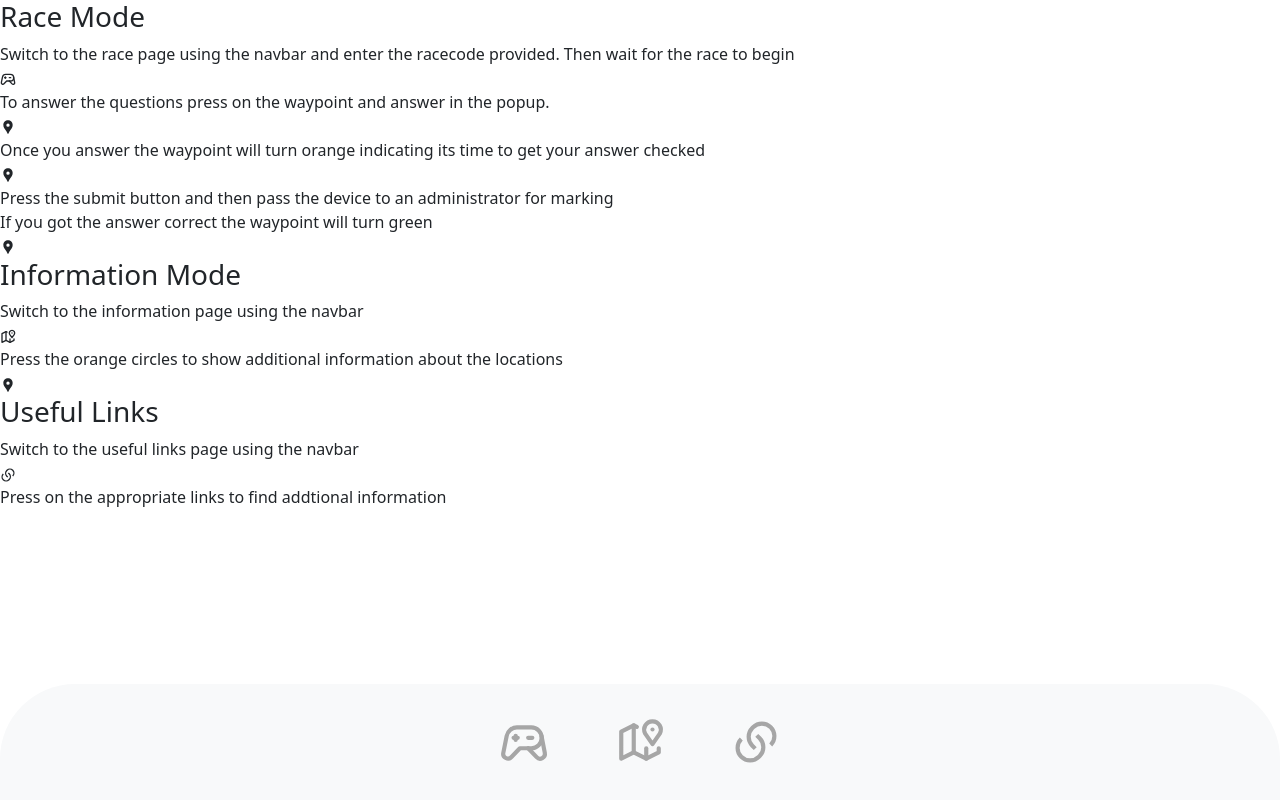
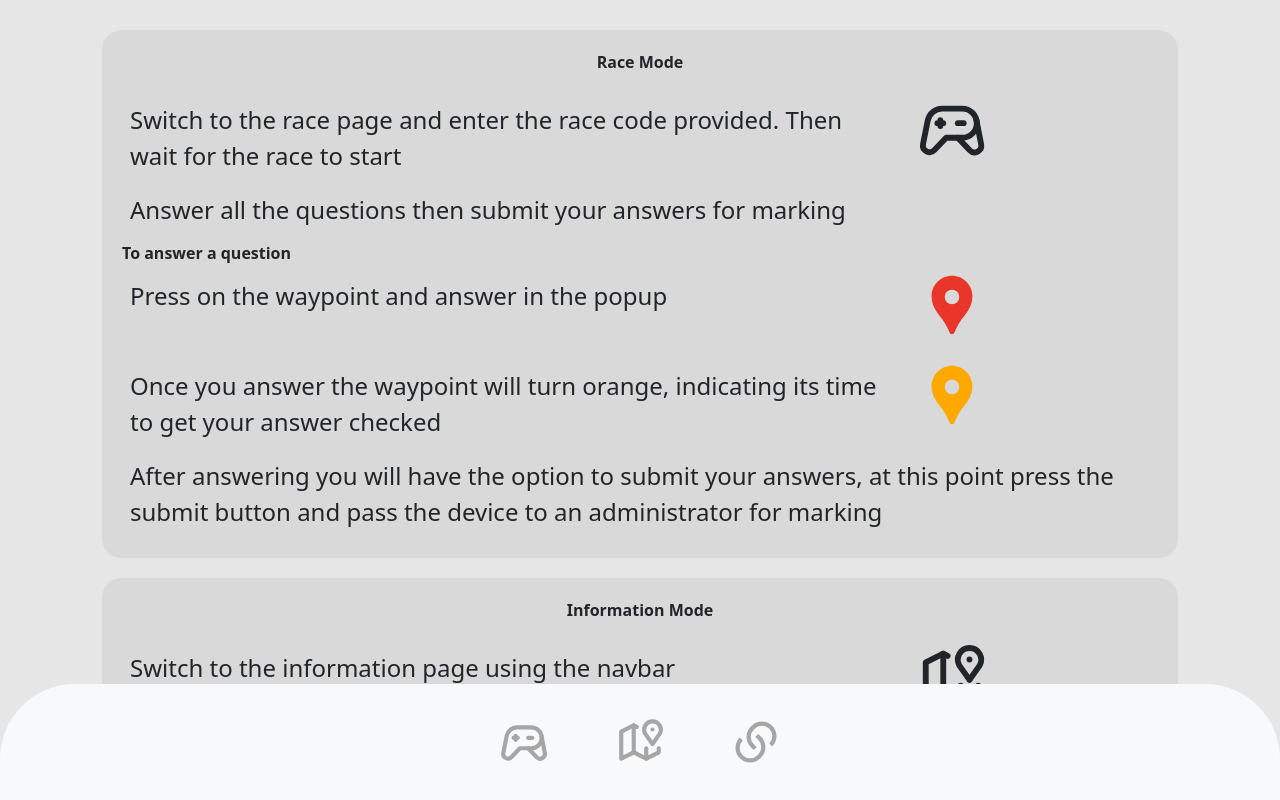
Before and after one commit to Tamura77/Aspire-app, a React (Vite) app in the folder frontend/: page /Help in a window 1280 px wide. Built offline with nearby package versions, Linux system fonts and the light colour scheme.

Commit message:
Added styling to the help page and reworked the layout using bootstrap

```diff
--- a/frontend/src/pages/Help.jsx
+++ b/frontend/src/pages/Help.jsx
@@ -9,78 +9,134 @@ import { MdLocationPin } from "react-icons/md";
 // Components
 import AspireNavbar from "../components/navbar";
 
+// CSS
+import "./styling/Help.css"
+
+// Bootstrap
+import Container from "react-bootstrap/Container";
+import Row from "react-bootstrap/Row";
+import Col from "react-bootstrap/Col";
+
 // Help page for information on how to use the website
 function Help() {
     return (
         <>
-        <div className="helpDiv">
-            <h3 className="helpTitle">
-                Race Mode
-            </h3>
-            <div>
+        <div className="helpWrappingDiv">
+        <Container>
+            <div className="helpDiv" align="left">
+                <Row>
+                    <Col>
+                        <div className="helpTitle" align="center">Race Mode</div>
+                    </Col>
+                </Row>
+                <Row>
+                    <Col md="9">
                         <div className="helpText">
-                    Switch to the race page using the navbar and enter the racecode provided. Then wait for the race to begin
+                            Switch to the race page and enter the race code provided. Then wait for the race to start
                         </div>
-                <div className="helpIcon">
-                    <TbDeviceGamepad2 />
+                    </Col>
+                    <Col md="3">
+                        <TbDeviceGamepad2 className="helpIcon" />
+                    </Col>
+                </Row>
+                <Row>
+                    <Col>
+                        <div className="helpText">
+                            Answer all the questions then submit your answers for marking
                         </div>
+                    </Col>
+                </Row>
+                <Row>
+                    <Col>
+                        <div className="helpSubHeader">
+                            To answer a question
+                        </div>
+                    </Col>
+                </Row>
+                <Row>
+                    <Col md="9">
                         <div className="helpText">
-                    To answer the questions press on the waypoint and answer in the popup.
+                            Press on the waypoint and answer in the popup<br/>
                         </div>
-                <div className="helpIcon">
-                    <MdLocationPin />
+                    </Col>
+                    <Col md="3">
+                        <MdLocationPin className="helpIcon redIcon" align="center" />
+                    </Col>
+                </Row>
+                <Row>
+                    <Col md="9">
+                        <div className="helpText">
+                            Once you answer the waypoint will turn orange, indicating its time to get your answer checked
                         </div>
+                    </Col>
+                    <Col md="3">
+                        <MdLocationPin className="helpIcon orangeIcon" align="center" />
+                    </Col>
+                </Row>
+                <Row>
+                    <Col>
                         <div className="helpText">
-                    Once you answer the waypoint will turn orange indicating its time to get your answer checked
+                            After answering you will have the option to submit your answers, at this point press the submit button and pass the device to an administrator for marking
                         </div>
-                <div className="helpIcon">
-                    <MdLocationPin />
+                    </Col>
+                </Row>
             </div>
-                <div className="helpText">
-                    Press the submit button and then pass the device to an administrator for marking
+            <div className="helpDiv" align="left">
+                <Row>
+                    <Col>
+                        <div className="helpTitle" align="center">
+                            Information Mode
                         </div>
-                <div className="helpText">
-                    If you got the answer correct the waypoint will turn green
-                </div>
-                <div className="helpIcon">
-                    <MdLocationPin />
-                </div>
-            </div>
-        </div>
-        <div className="helpDiv">
-            <h3 className="helpTitle">
-                Information Mode
-            </h3>
-            <div>
+                    </Col>
+                </Row>
+                <Row>
+                    <Col md="9">
                         <div className="helpText">
                             Switch to the information page using the navbar
                         </div>
-                <div className="helpIcon">
-                    <TbMap2 />
+                    </Col>
+                    <Col md="3">
+                        <TbMap2 className="helpIcon" />
+                    </Col>
+                </Row>
+                <Row>
+                    <Col md="9">
+                        <div className="helpText">
+                            Press on a waypoint to show additional information about that location
                         </div>
+                    </Col>
+                    <Col md="3">
+                        <MdLocationPin className="helpIcon" />
+                    </Col>
+                </Row>
+            </div>
+            <div className="helpDiv" align="left">
+                <Row>
+                    <Col>
+                        <div className="helpTitle" align="center">
+                            Useful Links
+                        </div>
+                    </Col>
+                </Row>
+                <Row>
+                    <Col md="9">
                         <div className="helpText">
-                    Press the orange circles to show additional information about the locations
+                            Switch to the information page using the navbar
                         </div>
-                <div className="helpIcon">
-                    <MdLocationPin />
+                    </Col>
+                    <Col md="3">
+                        <RiLinksLine className="helpIcon" />
+                    </Col>
+                </Row>
+                <Row>
+                    <Col>
+                        <div className="helpText">
+                            Click on the link of the page you want to visit
                         </div>
+                    </Col>
+                </Row>
             </div>
-        </div>
-        <div className="helpDiv">
-            <h3 className="helpTitle">
-                Useful Links
-            </h3>
-            <div>
-                <div className="helpText">
-                    Switch to the useful links page using the navbar
-                </div>
-                <div className="helpIcon">
-                    <RiLinksLine />
-                </div>
-                <div className="helpText">
-                    Press on the appropriate links to find addtional information
-                </div>
-            </div>
+        </Container>
         </div>
         <AspireNavbar />
         </>
--- /dev/null
+++ b/frontend/src/pages/styling/Help.css
@@ -0,0 +1,46 @@
+/* CSS for Help.jsx*/
+
+
+.helpWrappingDiv {
+    border: 0px;
+    background-color: rgb(230,230,230);
+    padding-bottom: 124px;
+    padding-top: 10px;
+}
+
+.helpDiv {
+    background-color: rgb(217,217,217);
+    padding: 20px;
+    margin: 20px;
+    border-radius: 20px;
+}
+
+.helpTitle {
+    font-weight: bold;
+    padding-bottom: 20px;
+}
+
+.helpSubHeader {
+    font-weight: bold;
+    padding-top: 5px;
+    padding-bottom: 5px;
+}
+
+.helpText {
+    font-size: 24px;
+    padding: 8px;
+}
+
+.helpIcon {
+    font-size: 70px;
+    margin-bottom: 20px;
+    padding: 0px;
+}
+
+.redIcon {
+    color: rgb(234,53,43);
+}
+
+.orangeIcon {
+    color: rgb(255,168,0);
+}
```
Lines whose indentation alone changed are shown as unchanged.
